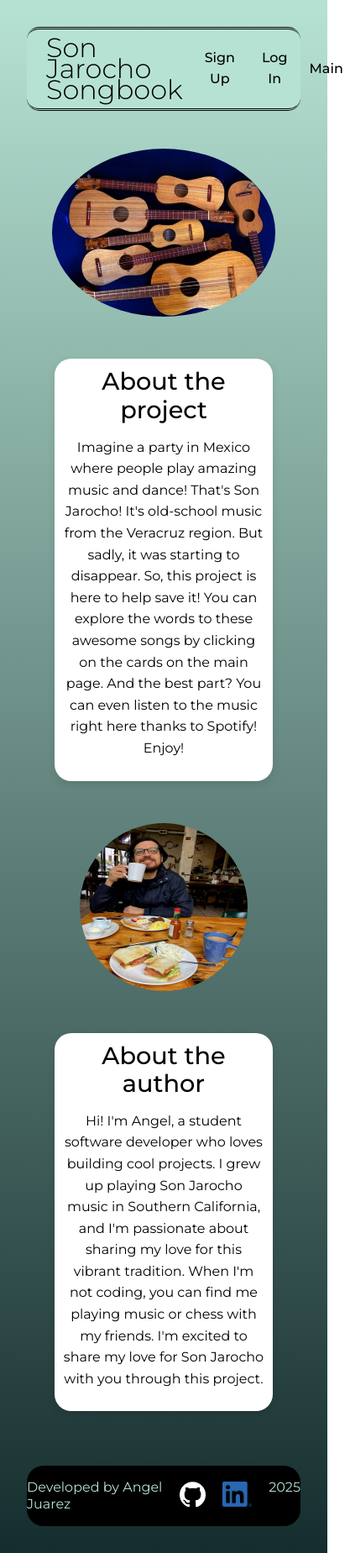
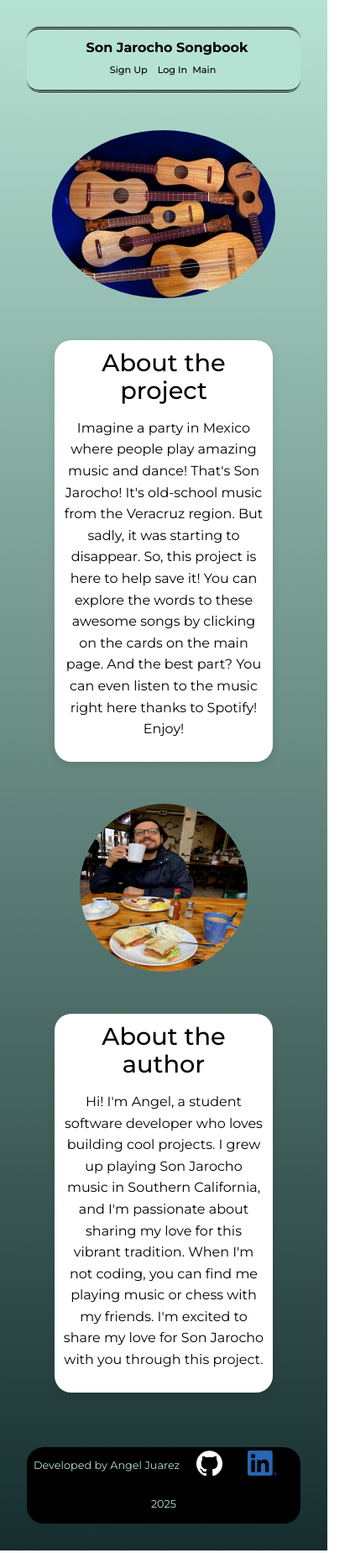
Before and after one commit to ajuarezse/tripleTenFinalProject_React, a React (Vite) app: page /about in a window 390 px wide. Shown: the whole page at 84% size, 417 px wide, since content can reach past the window. Built offline with nearby package versions, Linux system fonts and the light colour scheme.

Commit message:
style for mobile screens

```diff
--- a/src/components/Footer/Footer.css
+++ b/src/components/Footer/Footer.css
@@ -31,3 +31,14 @@
 .footer__logo:hover {
   transform: scale(1.2);
 }
+
+@media (max-width: 480px) {
+  .footer__container {
+    flex-wrap: wrap;
+    font-size: 0.8em;
+  }
+
+  .footer__social-links {
+    gap: 30px;
+  }
+}
--- a/src/components/Header/Header.css
+++ b/src/components/Header/Header.css
@@ -25,7 +25,7 @@
 }
 
 .header__title:hover {
-  transform: scale(1.1); /* Slightly enlarge the title */
+  transform: scale(1.1);
 }
 
 .header__logo {
@@ -49,3 +49,15 @@
   background: none;
   border: none;
 }
+
+@media (max-width: 480px) {
+  .header {
+    flex-wrap: wrap;
+    justify-content: center;
+  }
+
+  .header__title {
+    font-size: 1em;
+    font-weight: 700;
+  }
+}
--- a/src/components/Navigation/Navigation.css
+++ b/src/components/Navigation/Navigation.css
@@ -21,3 +21,10 @@
   background-color: black;
   color: white;
 }
+
+@media (max-width: 480px) {
+  .navigation__button {
+    font-size: 0.7em;
+    margin: 0;
+  }
+}
```
